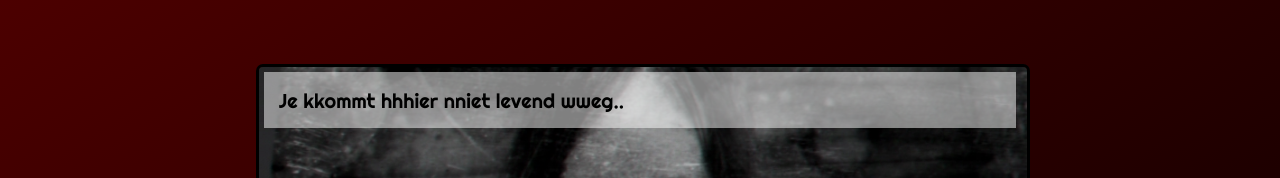
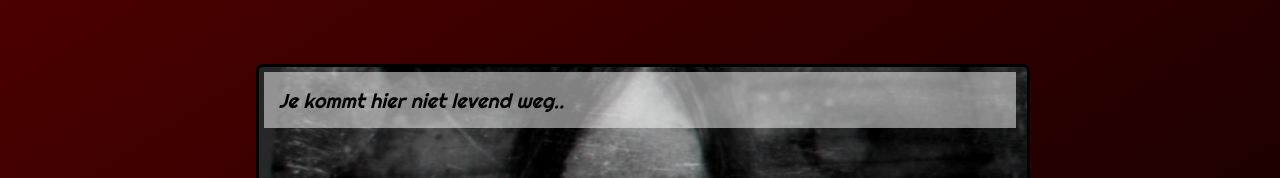
Before and after one commit to Battlebyzone/Interactive-story, a plain HTML site: page HTML/questions2.html in a window 1280 px wide. Shown: the top 178 px of the page. Drawn offline with Linux system fonts and the light colour scheme.

```diff
--- a/HTML/questions2.html
+++ b/HTML/questions2.html
@@ -11,7 +11,7 @@
 		<div class="story-section">
 			<img src="../IMG/mama-herself.png" alt="Psychiatrisch ziekenhuis">
 			<div class="summary">
-				<p>Je kkommt hhhier nniet levend wweg..</p>
+				<i><p>Je kommt hier niet levend weg..</p></i>
 			</div>
 		</div>
 		<div class="box-container">
```
